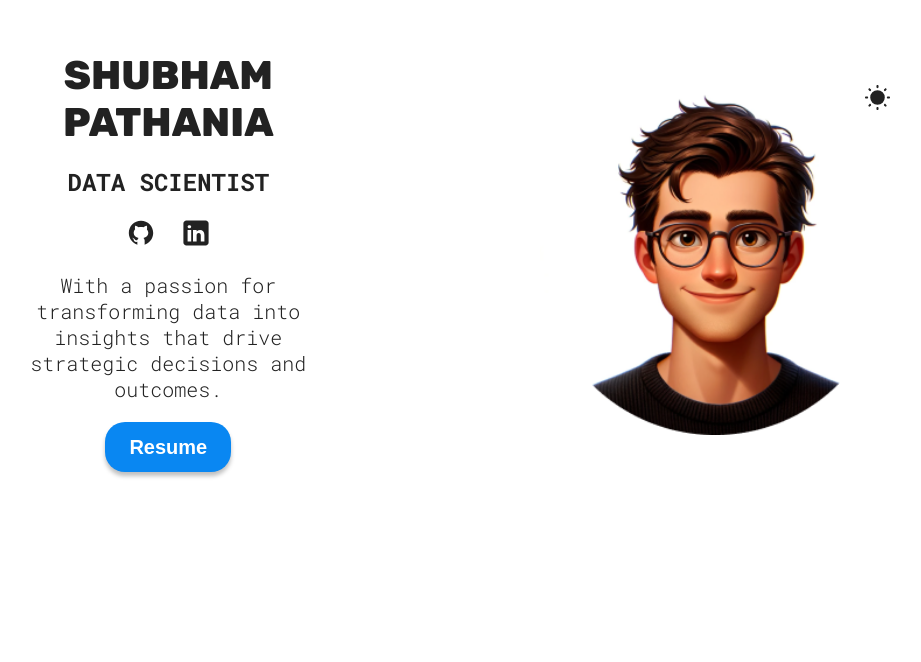
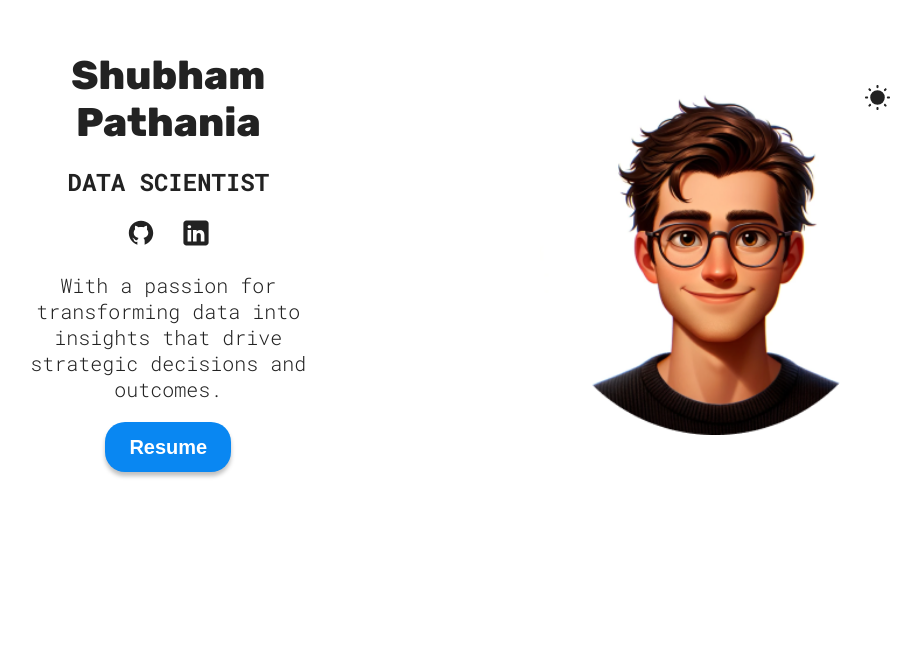
Before and after one commit to ShubhPathania/Shubh-Portfolio, a React (Vite) app: page / in a window 1280 px wide. Shown: the part 138-800 px from the top of the page, without its empty margins (183-1104 px from the left). Built offline with nearby package versions, Linux system fonts and the light colour scheme; a web font is replaced by a local one.

Commit message:
Improvements

```diff
--- a/src/App.css
+++ b/src/App.css
@@ -46,7 +46,6 @@ p {
   font-family: 'Roboto Mono', 'Fragment Mono', monospace;
 }
 
-h1,
 h2 {
   text-transform: uppercase;
 }
@@ -58,7 +57,7 @@ h3 {
 
 h1 {
   font-family: 'Playwrite MX', 'Rubik', 'Rubik Mono One', sans-serif;
-  font-size: 30px;
+  font-size: 26px;
 }
 
 p {
```
